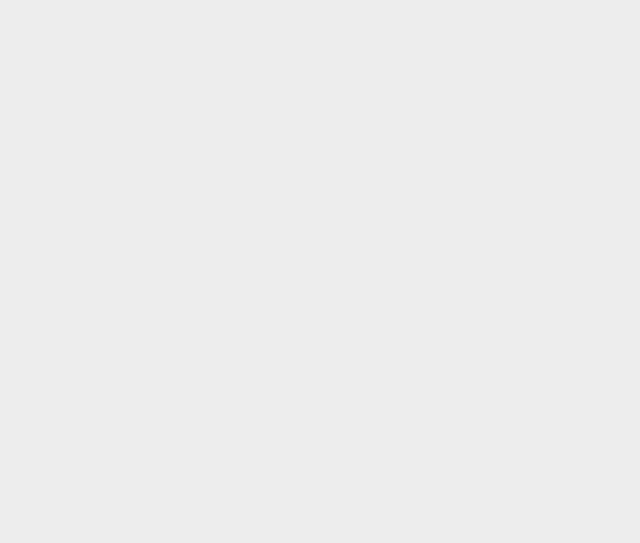
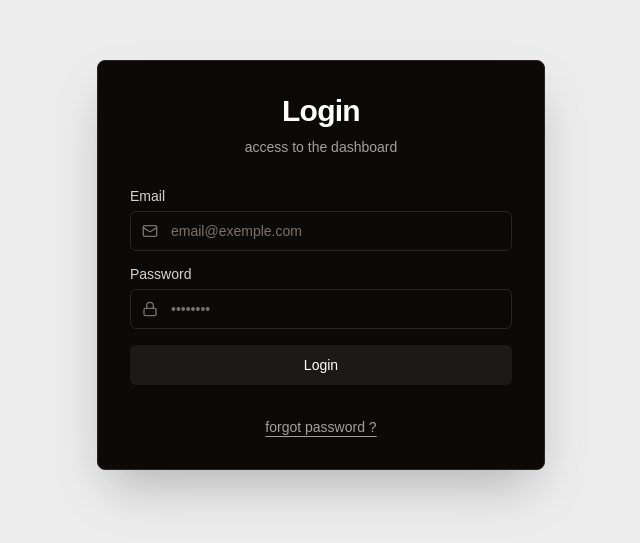
Before and after one commit to xzeoflo/MSPR, a Next.js app in the folder mspr-front/: page /login in a window 1280 px wide. Shown: the part 135-678 px from the top of the page, without its empty margins (319-959 px from the left). Built offline with nearby package versions, Linux system fonts and the light colour scheme.

Commit message:
feat: added login form and refacto files

```diff
--- a/mspr-front/app/(auth)/layout.tsx
+++ b/mspr-front/app/(auth)/layout.tsx
@@ -6,7 +6,7 @@ export default function RootLayout({
   children: React.ReactNode
 }) {
   return (
-    <main>
+    <main className="flex items-center justify-center h-screen text-white">
       {children}
     </main>
   )
--- a/mspr-front/app/(auth)/login/page.tsx
+++ b/mspr-front/app/(auth)/login/page.tsx
@@ -1,5 +1,7 @@
+import LoginForm from "@/components/ui/form/LoginForm";
+
 export default function Login() {
-  return
-  <form>
-  </form>
+  return (
+    <LoginForm />
+  );
 }
--- a/mspr-front/app/(dashboard)/layout.tsx
+++ b/mspr-front/app/(dashboard)/layout.tsx
@@ -1,7 +1,7 @@
 // app/(dashboard)/layout.tsx
-import Sidebar from '@/components/ui/Sidebar';
-import Header from '@/components/ui/Header';
-import Footer from '@/components/ui/Footer';
+import Sidebar from '@/components/ui/layout/Sidebar';
+import Header from '@/components/ui/layout/Header';
+import Footer from '@/components/ui/layout/Footer';
 
 export default function DashboardLayout({
   children,
--- /dev/null
+++ b/mspr-front/components/ui/button/Button.tsx
@@ -0,0 +1,21 @@
+// components/ui/Button.tsx
+
+import React from 'react';
+
+interface ButtonProps extends React.ButtonHTMLAttributes<HTMLButtonElement> {
+  title: string;
+}
+
+export default function Button({ title, ...props }: ButtonProps) {
+  const buttonClasses = "w-full inline-flex items-center justify-center rounded-md text-sm font-medium transition-colors h-10 px-4 py-2 bg-stone-900 text-white hover:bg-stone-800 focus-visible:outline-none focus-visible:ring-1 focus-visible:ring-green-300 focus-visible:ring-offset-1";
+
+  return (
+    <button
+      type="submit"
+      className={buttonClasses}
+      {...props}
+    >
+      {title}
+    </button>
+  );
+}
--- /dev/null
+++ b/mspr-front/components/ui/card/Card.tsx
@@ -0,0 +1,27 @@
+// components/ui/Card.tsx
+
+import React from 'react';
+
+interface CardProps {
+  title: string;
+  description?: string;
+  children: React.ReactNode;
+}
+
+export default function Card({ title, description, children }: CardProps) {
+  return (
+    <div className="w-full max-w-md space-y-8 p-8 bg-stone-950 border border-stone-800 rounded-lg shadow-2xl">
+      <div className="flex flex-col space-y-2 text-center">
+        <h1 className="text-3xl font-bold tracking-tight text-white">
+          {title}
+        </h1>
+        {description && (
+          <p className="text-sm text-stone-400">
+            {description}
+          </p>
+        )}
+      </div>
+      {children}
+    </div>
+  );
+}
--- /dev/null
+++ b/mspr-front/components/ui/form/LoginForm.tsx
@@ -0,0 +1,48 @@
+// components/ui/LoginForm.tsx
+
+import { Lock, Mail } from 'lucide-react';
+import Card from '@/components/ui/card/Card';
+import InputField from '@/components/ui/input/InputField';
+import Button from '@/components/ui/button/Button';
+
+export default function LoginForm() {
+
+  return (
+    <Card
+      title="Login"
+      description="access to the dashboard"
+    >
+      <form className="space-y-4">
+
+        <InputField
+          id="email"
+          label="Email"
+          icon={Mail}
+          type="email"
+          placeholder="email@exemple.com"
+          required
+        />
+
+        <InputField
+          id="password"
+          label="Password"
+          icon={Lock}
+          type="password"
+          placeholder="••••••••"
+          required
+        />
+
+        <Button
+          title="Login"
+        />
+
+      </form>
+
+      <p className="px-8 text-center text-sm text-stone-400">
+        <a href="#" className="hover:text-green-300 underline underline-offset-4">
+          forgot password ?
+        </a>
+      </p>
+    </Card>
+  );
+}
--- /dev/null
+++ b/mspr-front/components/ui/input/InputField.tsx
@@ -0,0 +1,33 @@
+// components/ui/InputField.tsx
+
+import React from 'react';
+import { LucideIcon } from 'lucide-react';
+
+interface InputFieldProps extends React.InputHTMLAttributes<HTMLInputElement> {
+  label: string;
+  icon: LucideIcon;
+  id: string;
+}
+
+export default function InputField({ label, icon: Icon, id, ...props }: InputFieldProps) {
+  const inputClasses = "flex h-10 w-full rounded-md border border-stone-800 bg-stone-950 px-3 py-2 text-sm ring-offset-stone-950 file:border-0 file:bg-transparent file:text-sm file:font-medium placeholder:text-stone-500 focus-visible:outline-none focus-visible:ring-1 focus-visible:ring-green-300 focus-visible:ring-offset-1 disabled:cursor-not-allowed disabled:opacity-50 text-white";
+
+  return (
+    <div>
+      <label
+        htmlFor={id}
+        className="text-sm font-medium leading-none peer-disabled:cursor-not-allowed peer-disabled:opacity-70 text-stone-300 mb-2 block"
+      >
+        {label}
+      </label>
+      <div className="relative">
+        <Icon className="absolute left-3 top-1/2 transform -translate-y-1/2 h-4 w-4 text-stone-500" />
+        <input
+          id={id}
+          className={`${inputClasses} pl-10`}
+          {...props}
+        />
+      </div>
+    </div>
+  );
+}
```
Also changed, not shown: mspr-front/components/ui/layout/Footer.tsx (renamed from mspr-front/components/ui/Footer.tsx), mspr-front/components/ui/layout/Header.tsx (renamed from mspr-front/components/ui/Header.tsx), mspr-front/components/ui/layout/Sidebar.tsx (renamed from mspr-front/components/ui/Sidebar.tsx).
